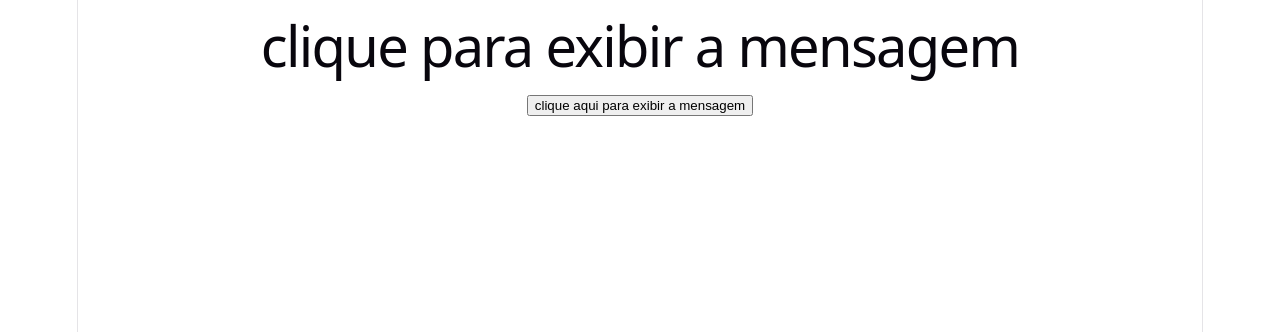
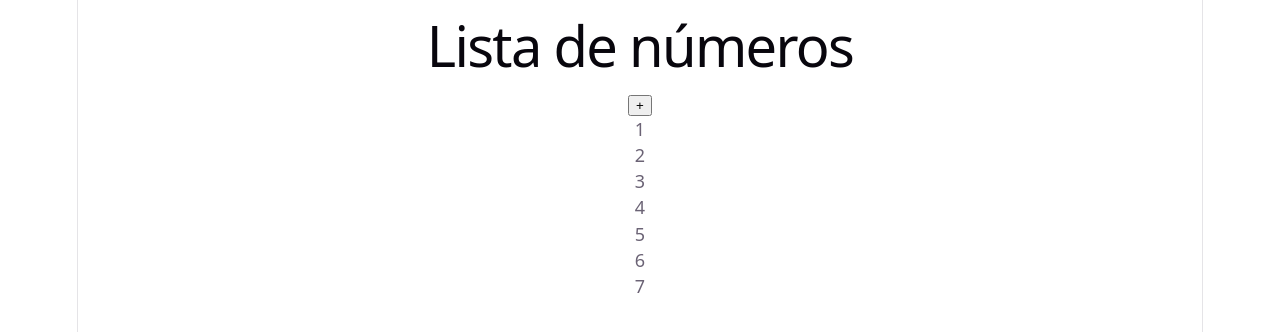
Before and after one commit to GabrielSimioni12/praticando, a React (Vite) app in the folder vite-project/: page / in a window 1280 px wide. Shown: the top 332 px of the page. Built offline with nearby package versions, Linux system fonts and the light colour scheme.

Commit message:
praticando #04

```diff
--- a/vite-project/src/teste.tsx
+++ b/vite-project/src/teste.tsx
@@ -1,21 +1,25 @@
-import React, { useState } from 'react'
+import { useState } from 'react'
 
 const App = () => {
+  const [numeros, setNumeros] = useState<number[]>([
+    1, 2, 3, 4, 5, 6, 7
+  ])
 
-const [mostrar, setmostrar] = useState<boolean>(false)
-
-const mostrarMensagem = () => {
-  setmostrar(!mostrar)
-}
-
+  const adicionarNovo = () => {
+    setNumeros([...numeros, 10])
+  }
 
   return (
     <div>
-      <h1>clique para exibir a mensagem</h1>
-      <button onClick={mostrarMensagem}>clique aqui para exibir a mensagem</button>
+      <h1>Lista de números</h1>
 
-      {mostrar && <h1>mensagem secreta</h1>}
+      <button onClick={adicionarNovo}>
+        +
+      </button>
 
+      {numeros.map((numero, index) => (
+        <p key={index}>{numero}</p>
+      ))}
     </div>
   )
 }
```
